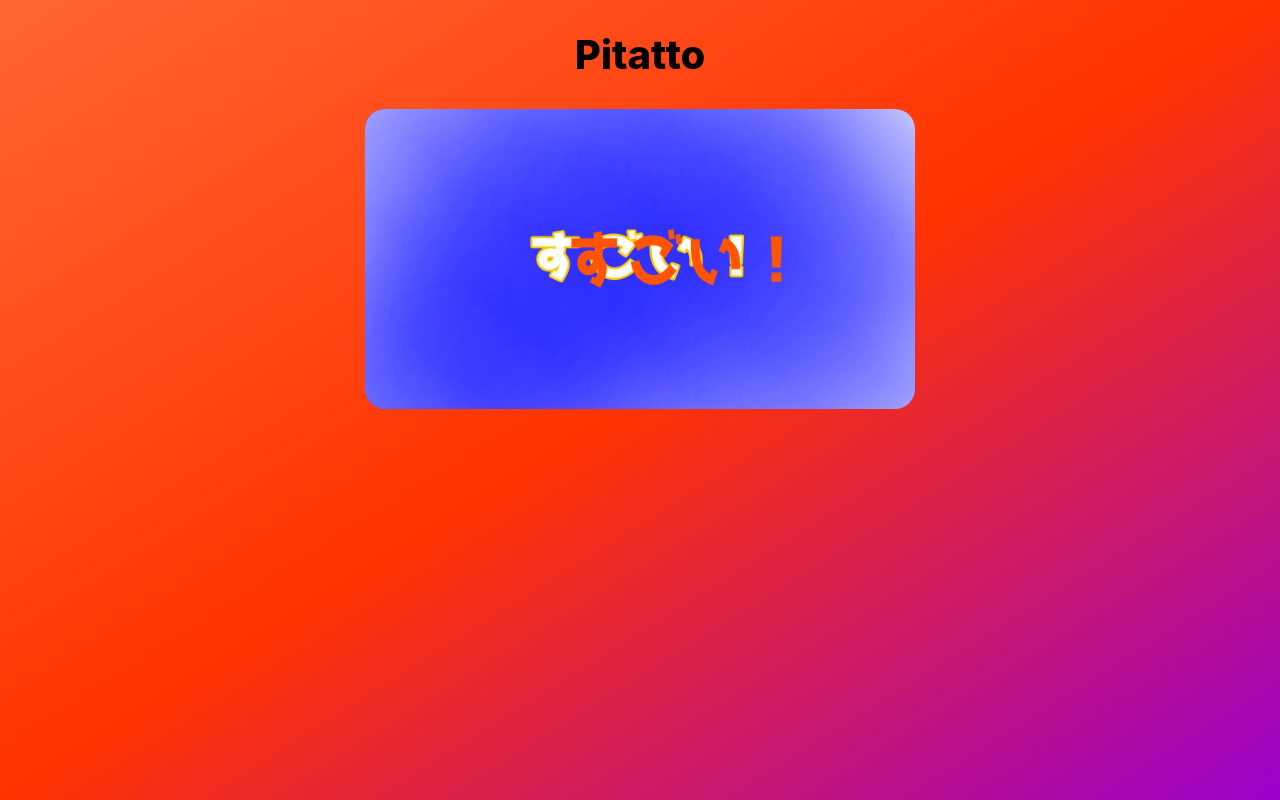
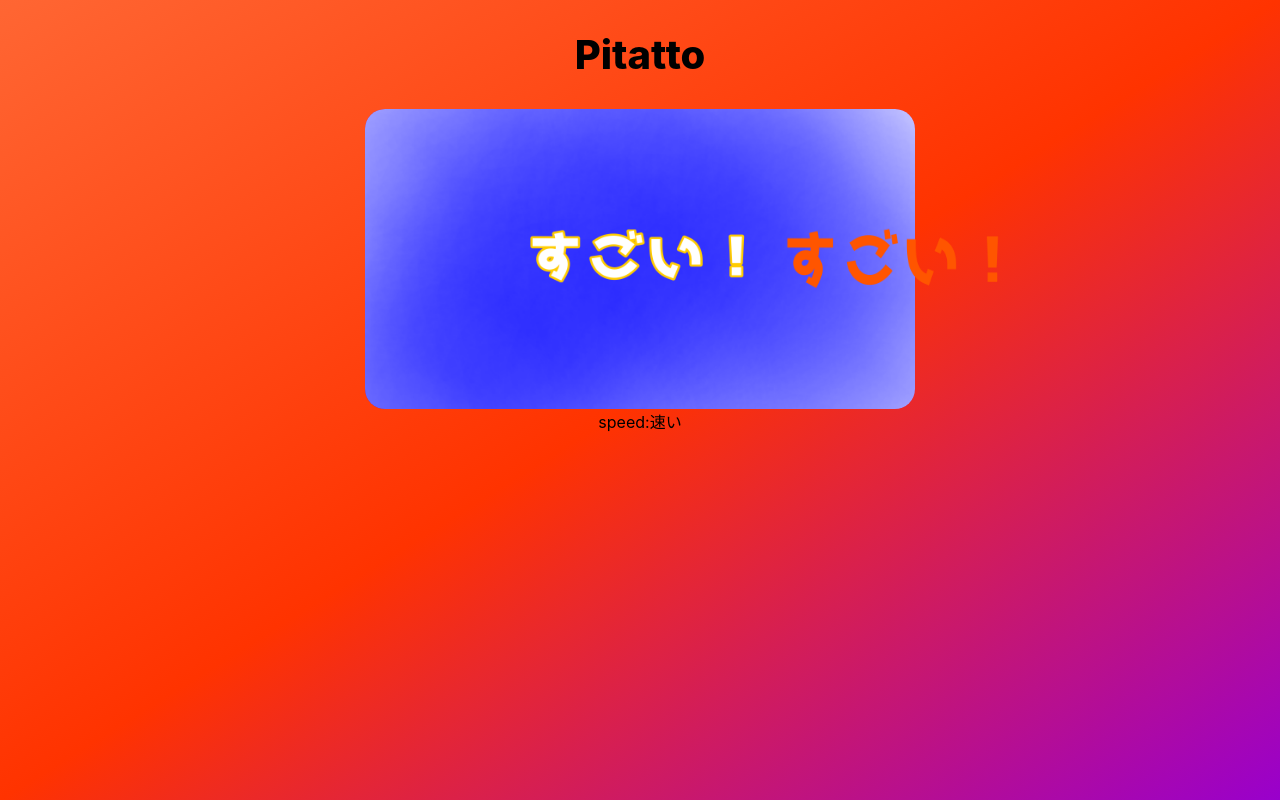
Before and after one commit to kurakke/team-kurakke, a React (Create React App) app: page /game in a window 1280 px wide. Built offline with nearby package versions, Linux system fonts and the light colour scheme.

Commit message:
speed下辺にした

```diff
--- a/src/Game.tsx
+++ b/src/Game.tsx
@@ -63,6 +63,7 @@ const Game = () => {
       return "遅い"
     }
   }
+  const [speed, setSpeed] = useState<number>(1)
   const handleAnswerChecker = useCallback((left:number) => {
     setLeft((prev) => {
       console.log(answerChecker(prev));
@@ -84,12 +85,21 @@ const Game = () => {
       } else {
         setLeft((prev) => (prev % 340) + 1)
       }
-    }, 100);
+    }, speed);
     return () => window.clearInterval(changeImagePosition);
-  }, [isClicked]);
+  }, [isClicked, speed]);
   useEffect(() => {
     document.addEventListener("keydown", spaceKeyDown, false);
   }, []);
+  const speedMeter = (speed: number) => {
+    if(speed === 1) {
+      return "速い"
+    } else if(speed === 5) {
+      return "普通"
+    } else {
+      return "遅い"
+    }
+  }
   const topImage = (left: number) => css`
     position: absolute;
     width: 250px;
@@ -141,16 +151,26 @@ const Game = () => {
   //   setAnswer( responseText );
   // }
   return (
-    <><div css={all}>
+    <>
+      <div css={all}>
         <div css={title} onClick={() => {
           changeIsClicked();
         } }>Pitatto</div>
-
         <div css={game} onClick={changeIsClicked}>
           <img src={bottom} alt="bottom" css={bottomImage} />
           <img src={top} alt="top" css={topImage(left)} />
         </div>
-    </div></>
+        <div onClick={() => {
+          if(speed === 1) {
+            setSpeed(5)
+          } else if(speed === 5) {
+            setSpeed(20)
+          } else {
+            setSpeed(1)
+          }
+        }}>speed:{speedMeter(speed)}</div>
+      </div>
+    </>
   )
 }
 
```
Lines whose indentation alone changed are shown as unchanged.
